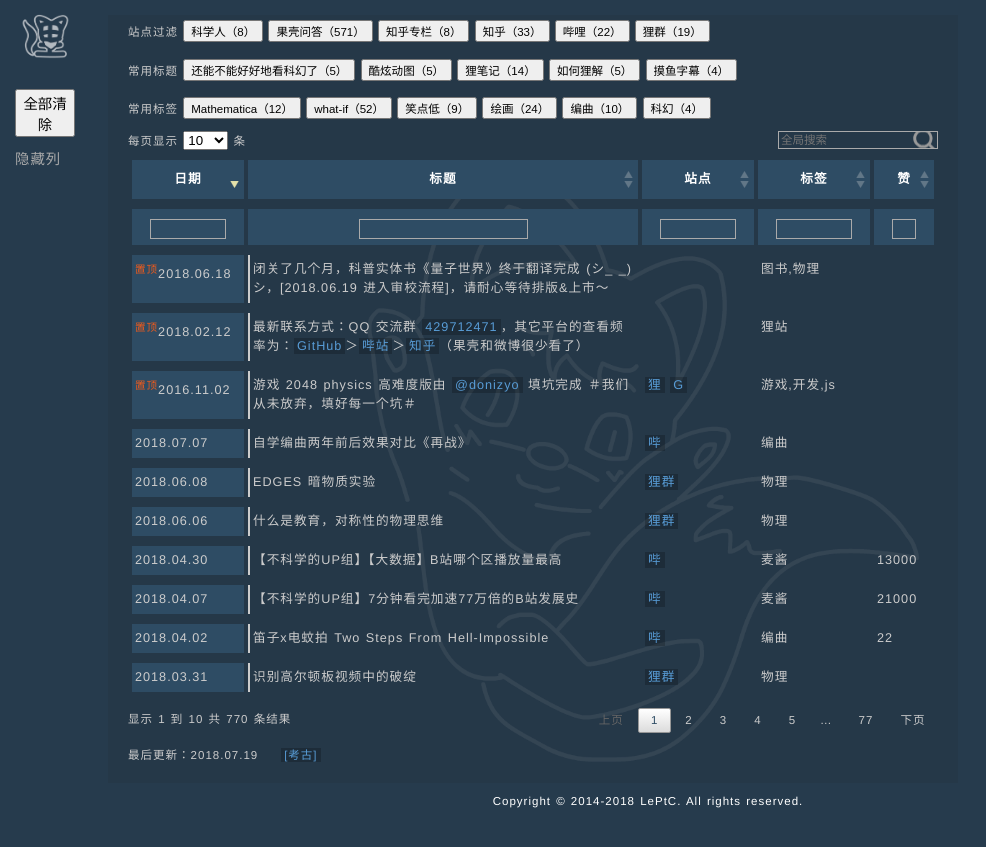
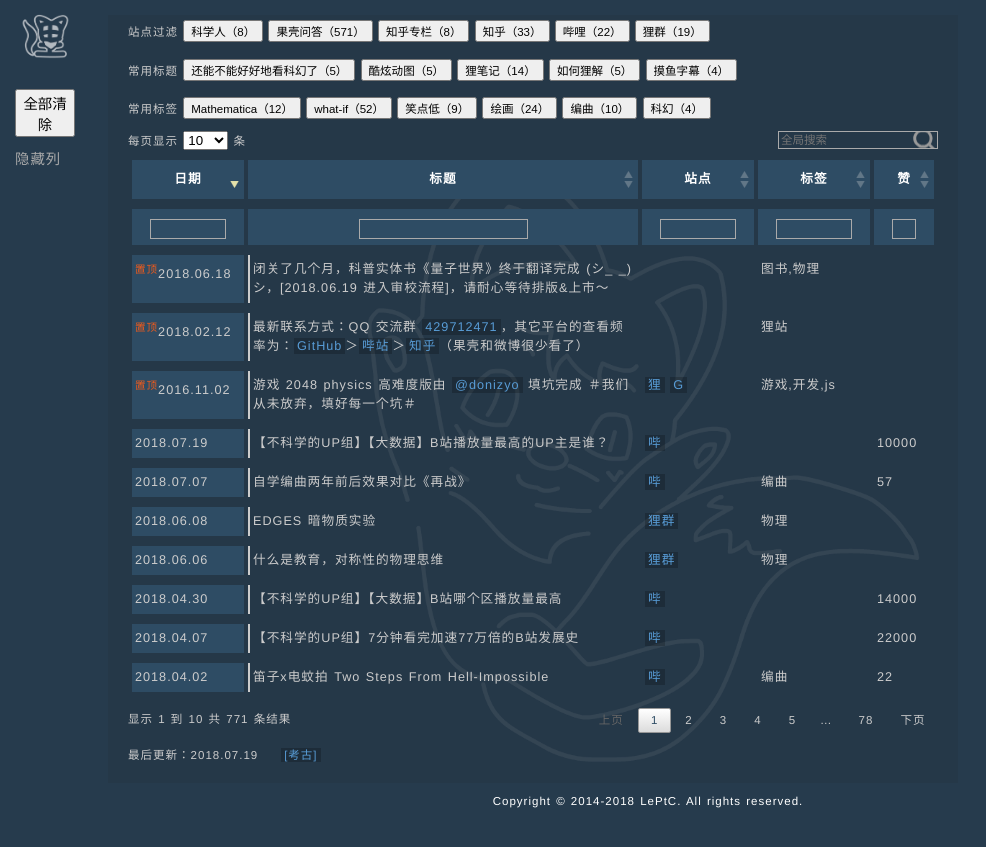
Before and after one commit to LePtC/LePtC.github.io, a Jekyll site: the page built from index.html, in a window 1280 px wide. Shown: the top 847 px of the page, without its empty margins (0-986 px from the left). Built offline with Jekyll 4.4.1, drawn with Linux system fonts in a browser that asks for light colours; Markdown is read by kramdown in place of the engine named in the settings; comment, search, counter and statistics services are not loaded.

Commit message:
update uups3

```diff
--- a/index.html
+++ b/index.html
@@ -216,10 +216,16 @@
     <a href="http://weibo.com/ttarticle/p/show?id=2309404082667938281154">微</a></td>
 <td>科学人,物理</td><td></td></tr> -->
 
+
+<tr><td>2018.07.19</td>
+  <td>【不科学的UP组】【大数据】B站播放量最高的UP主是谁？</td>
+<td><a href="http://www.bilibili.com/video/av27117035">哔</a></td>
+<td></td><td>10000</td></tr>
+
 <tr><td>2018.07.07</td>
   <td>自学编曲两年前后效果对比《再战》</td>
 <td><a href="http://www.bilibili.com/video/av26310074">哔</a></td>
-<td>编曲</td><td></td></tr>
+<td>编曲</td><td>57</td></tr>
 
 <tr><td><sup>置顶</sup>2018.06.18</td>
   <td>闭关了几个月，科普实体书《量子世界》终于翻译完成 (シ_ _)シ，[2018.06.19 进入审校流程]，请耐心等待排版&amp;上市～</td>
@@ -239,12 +245,12 @@
 <tr><td>2018.04.30</td>
   <td>【不科学的UP组】【大数据】B站哪个区播放量最高</td>
 <td><a href="http://www.bilibili.com/video/av22755224">哔</a></td>
-<td>麦酱</td><td>13000</td></tr>
+<td></td><td>14000</td></tr>
 
 <tr><td>2018.04.07</td>
   <td>【不科学的UP组】7分钟看完加速77万倍的B站发展史</td>
 <td><a href="http://www.bilibili.com/video/av21768006">哔</a></td>
-<td>麦酱</td><td>21000</td></tr>
+<td></td><td>22000</td></tr>
 
 <tr><td>2018.04.02</td>
   <td>笛子x电蚊拍 Two Steps From Hell-Impossible</td>
```
